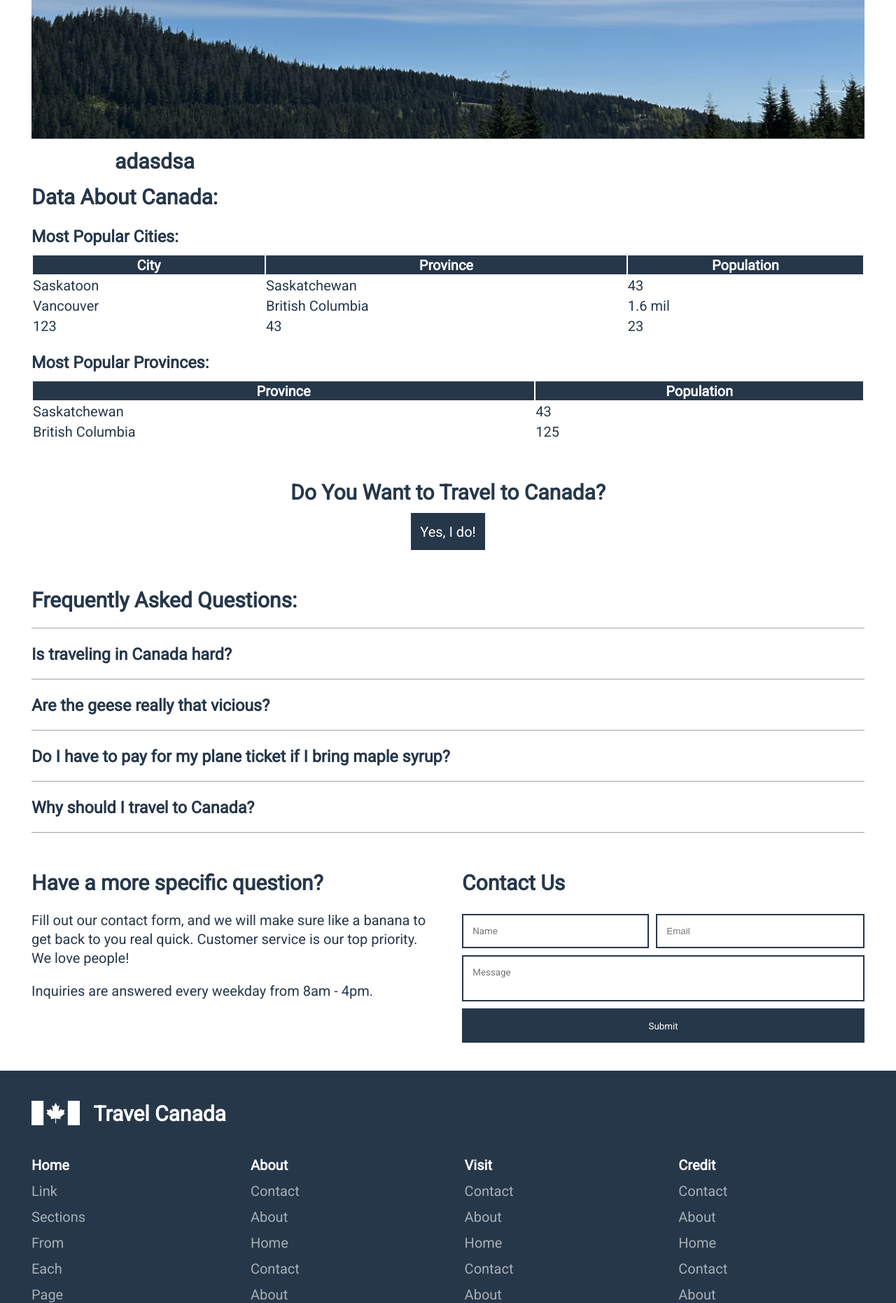
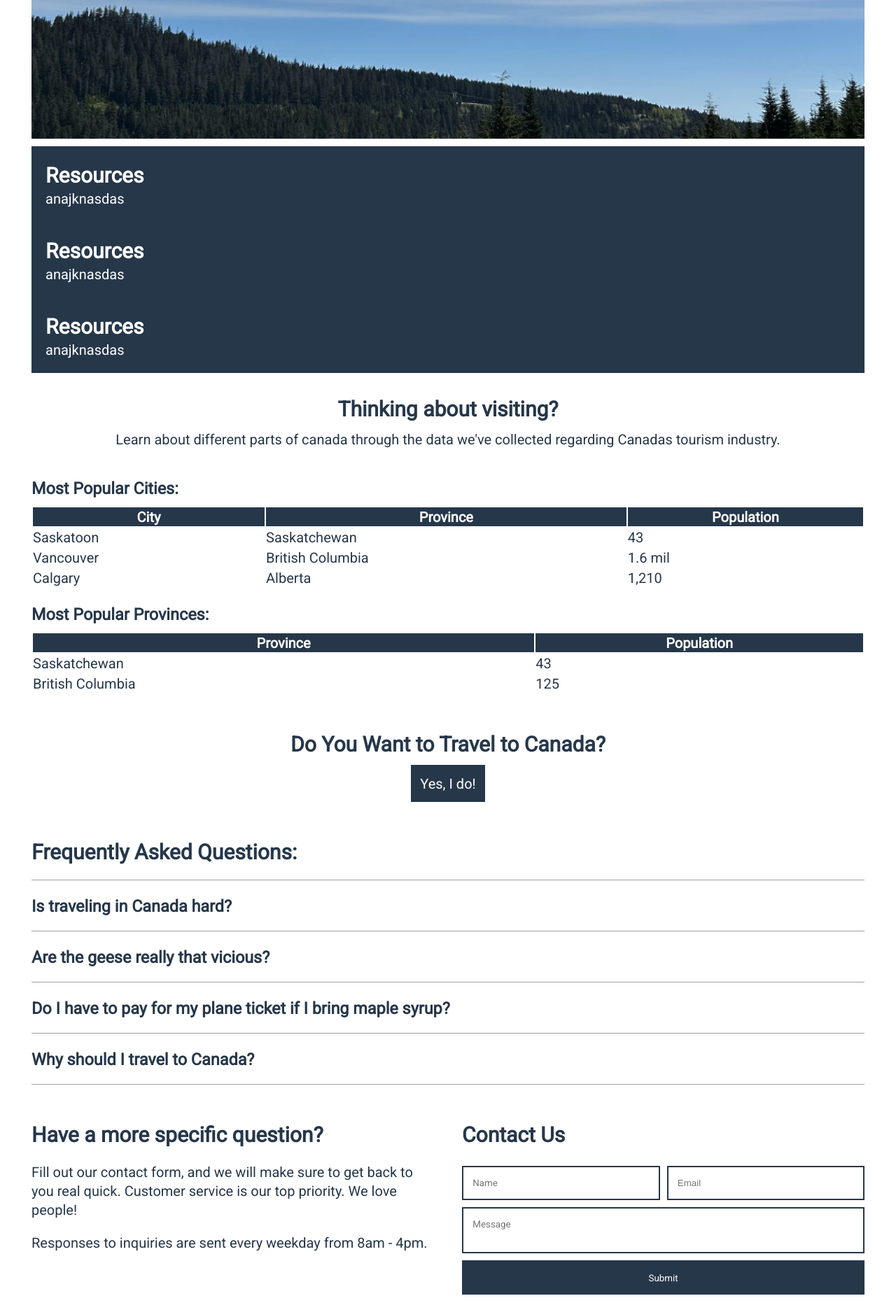
Before and after one commit to ihawp/bcit, a PHP site: page / in a window 1280 px wide. Shown: the part 147-2009 px from the top of the page at 70% size. Run offline with PHP 8.4, Linux system fonts and the light colour scheme.

Commit message:
contact form updated as gap-half was causing issues due to flex-grow property escaping border-box remove flex-grow-1 and replaced with w-full, pondering what to do with the grid..! probably will have canada anthem be playable somewhere on the site.

```diff
--- a/web-development-1/country-page/credit.html
+++ b/web-development-1/country-page/credit.html
@@ -14,3 +14,5 @@
 -->
 <!-- https://developer.mozilla.org/en-US/docs/Glossary/Prefetch -->
 <!-- https://www.w3schools.com/cssref/pr_grid-template.php -->
+<!-- blue color used for text and just about everything is from canada.ca -->
+<!-- https://css-tricks.com/snippets/css/complete-guide-grid/ -->
--- a/web-development-1/country-page/css/style.css
+++ b/web-development-1/country-page/css/style.css
@@ -9,9 +9,15 @@
     font-display: swap;
 }
 
+html {
+    box-sizing: border-box;
+}
 * {
     margin: 0;
     padding: 0;
+}
+*, *:before, *:after {
+    box-sizing: inherit;
 }
 :root {
     --1: white;
@@ -42,9 +48,6 @@
 section {
     box-sizing: border-box;
     padding: 0 1em 0 1em;
-}
-section, .div-media {
-    width: 100%;
 }
 footer {
 
@@ -623,7 +626,7 @@
 }
 
 /* width % */
-.w-full, .w-100-m-50 {
+.w-full, .w-100-m-50, .div-media {
     width: 100%;
 }
 .w-half {
@@ -649,12 +652,27 @@
 /* grid */
 .grid {
     display: grid;
-    grid-template: max-content / 10% auto 10%;
+    grid-template-columns: auto;
+    grid-template-rows: auto auto auto;
+    grid-template-areas:
+    "header"
+    "1 2 3";
 }
-.item1 {
-    grid-column-start: 2;
-    grid-column-end: 3;
+.grid-item1 {
+    grid-area: header;
 }
+.grid-item2 {
+    grid-area: 1;
+}
+.grid-item3 {
+    grid-area: 2;
+}
+.grid-item4 {
+    grid-area: 3;
+}
+/*
+make grid items, read documentsation
+ */
 
 #mobile-nav {
     z-index: 999;
@@ -732,6 +750,7 @@
 
 ::-webkit-scrollbar {
     width: 7px;
+    height: 7px;
 }
 ::-webkit-scrollbar-thumb {
     border-radius: 15px;
--- a/web-development-1/country-page/index.html
+++ b/web-development-1/country-page/index.html
@@ -138,13 +138,26 @@
       <img id="hero-image" src="" draggable="false" alt="Cypress Mountain, West Vancouver, BC" title="Cypress Mountain, West Vancouver, BC" height="200" width="100%">
     </section>
 
-    <!-- unfinished business -->
-
     <section class="grid">
-      <h2 class="item1">adasdsa</h2>
+      <!-- create baseline paragraph content section -->
+      <div class="w-full p-1 inverted border-box grid-item2">
+        <h2>Resources</h2>
+        <p>anajknasdas</p>
+      </div>
+      <div class="w-full p-1 inverted border-box grid-item3">
+        <h2>Resources</h2>
+        <p>anajknasdas</p>
+      </div>
+      <div class="w-full p-1 inverted border-box grid-item4">
+        <h2>Resources</h2>
+        <p>anajknasdas</p>
+      </div>
     </section>
     <section class="flex flex-col gap-1">
-      <h2>Data About Canada:</h2>
+      <div class="flex flex-col justify-center items-center text-center p-1 gap-half">
+        <h2>Thinking about visiting?</h2>
+        <p>Learn about different parts of canada through the data we've collected regarding Canadas tourism industry.</p>
+      </div>
       <div class="flex flex-col gap-half">
         <h3>Most Popular Cities:</h3>
         <table class="w-full">
@@ -167,9 +180,9 @@
             <td>1.6 mil</td>
           </tr>
           <tr>
-            <td>123</td>
-            <td>43</td>
-            <td>23</td>
+            <td>Calgary</td>
+            <td>Alberta</td>
+            <td>1,210</td>
           </tr>
           </tbody>
           <tfoot>
@@ -207,23 +220,23 @@
       <h2>Do You Want to Travel to Canada?</h2>
       <a href="visit.html" class="bg-2 bs-solid bc-2 c-1 p-half">Yes, I do!</a>
     </section>
-    <section id="faq-section" class="flex flex-col gap-1 mt-2">
+    <section id="frequently-asked-questions" class="flex flex-col gap-1 mt-2">
       <h2>Frequently Asked Questions:</h2>
       <ul id="faq" class="flex flex-col"></ul>
     </section>
-    <section class="flex flex-col-md mx-2 gap-2">
+    <section id="contact" class="flex flex-col-md mx-2 gap-2">
       <div class="flex flex-col w-100-m-50 gap-1">
         <h2 class="w-full">Have a more specific question?</h2>
-        <p>Fill out our contact form, and we will make sure like a banana to get back to you real quick. Customer service is our top priority. We love people!</p>
-        <p>Inquiries are answered every weekday from 8am - 4pm.</p>
+        <p>Fill out our contact form, and we will make sure to get back to you real quick. Customer service is our top priority. We love people!</p>
+        <p>Responses to inquiries are sent every weekday from 8am - 4pm.</p>
       </div>
       <form action="" id="contactForm" method="post" class="w-100-m-50 flex flex-col gap-half">
         <h2 class="mb-half">Contact Us</h2>
         <div class="flex flex-col-md gap-half">
           <label for="contactName" hidden>Name</label>
-          <input id="contactName" type="text" title="Name" name="name" aria-label="Contact Form: Name" placeholder="Name" class="outline-none bw-2 bs-solid bc-2 p-1 flex-grow-1" required>
+          <input id="contactName" type="text" title="Name" name="name" aria-label="Contact Form: Name" placeholder="Name" class="outline-none bw-2 bs-solid bc-2 p-1 w-full" required>
           <label for="contactEmail" hidden>Email</label>
-          <input id="contactEmail" type="email" title="Email" name="email" aria-label="Contact Form: Email" placeholder="Email" class="outline-none bw-2 bs-solid bc-2 p-1 flex-grow-1" required>
+          <input id="contactEmail" type="email" title="Email" name="email" aria-label="Contact Form: Email" placeholder="Email" class="outline-none bw-2 bs-solid bc-2 p-1 w-full" required>
         </div>
         <div class="flex gap-half">
           <label for="contactMessage" hidden>Message</label>
```
Also changed, not shown: web-development-1/assignment3/services.html (added, +30 -0 lines), web-development-1/assignment3/a03-screenshot.png (added), web-development-1/assignment3/customer1.jpg (added), web-development-1/assignment3/customer2.jpg (added), web-development-1/assignment3/customer3.jpg (added), 1 other file.
